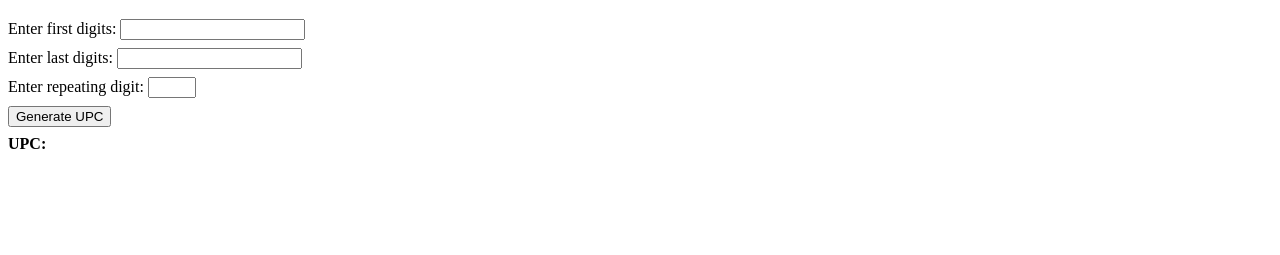
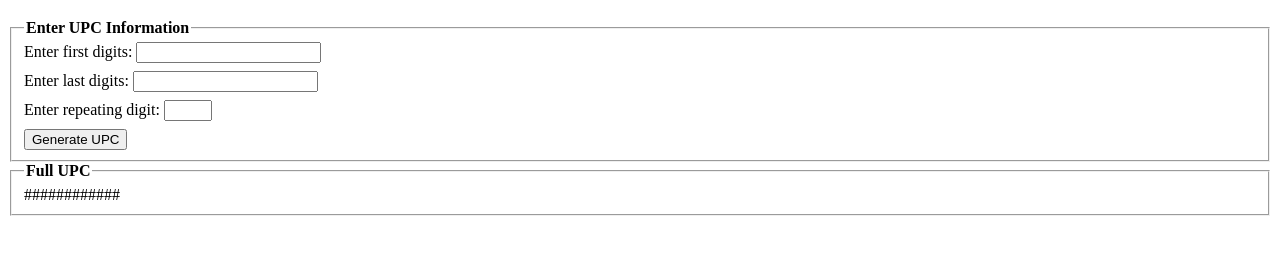
Before and after one commit to colin-intj/upc-filler, a website: page index.html in a window 1280 px wide. Shown: the part 61-316 px from the top of the page. Drawn offline with Linux system fonts and the light colour scheme.

Commit message:
Separate input fields and output with `fieldset` elements

```diff
--- a/css/styles.css
+++ b/css/styles.css
@@ -4,11 +4,16 @@
   box-sizing: border-box;
 }
 
-form > * {
-  display: block;
-  margin: 8px 0;
+fieldset {
+  display: flex;
+  flex-direction: column;
+  row-gap: 8px;
 }
 
-label[for="full-upc"] {
+legend {
   font-weight: bold;
 }
+
+button[type="submit"] {
+  width: fit-content;
+}
--- a/index.html
+++ b/index.html
@@ -10,6 +10,8 @@
   <body>
     <h1>UPC Filler</h1>
     <form action="javascript:void(0);">
+      <fieldset class="input-fieldset">
+        <legend>Enter UPC Information</legend>
         <label for="first-digits">
           Enter first digits:
           <input type="number" id="first-digits">
@@ -26,8 +28,12 @@
         </label>
 
         <button type="submit">Generate UPC</button>
+      </fieldset>
 
-      <label for="full-upc">UPC: <output id="full-upc"></output></label>
+      <fieldset class="output-fieldset">
+        <legend>Full UPC</legend>
+        <output id="full-upc">############</output>
+      </fieldset>
     </form>
   </body>
 </html>
```
Lines whose indentation alone changed are shown as unchanged.
